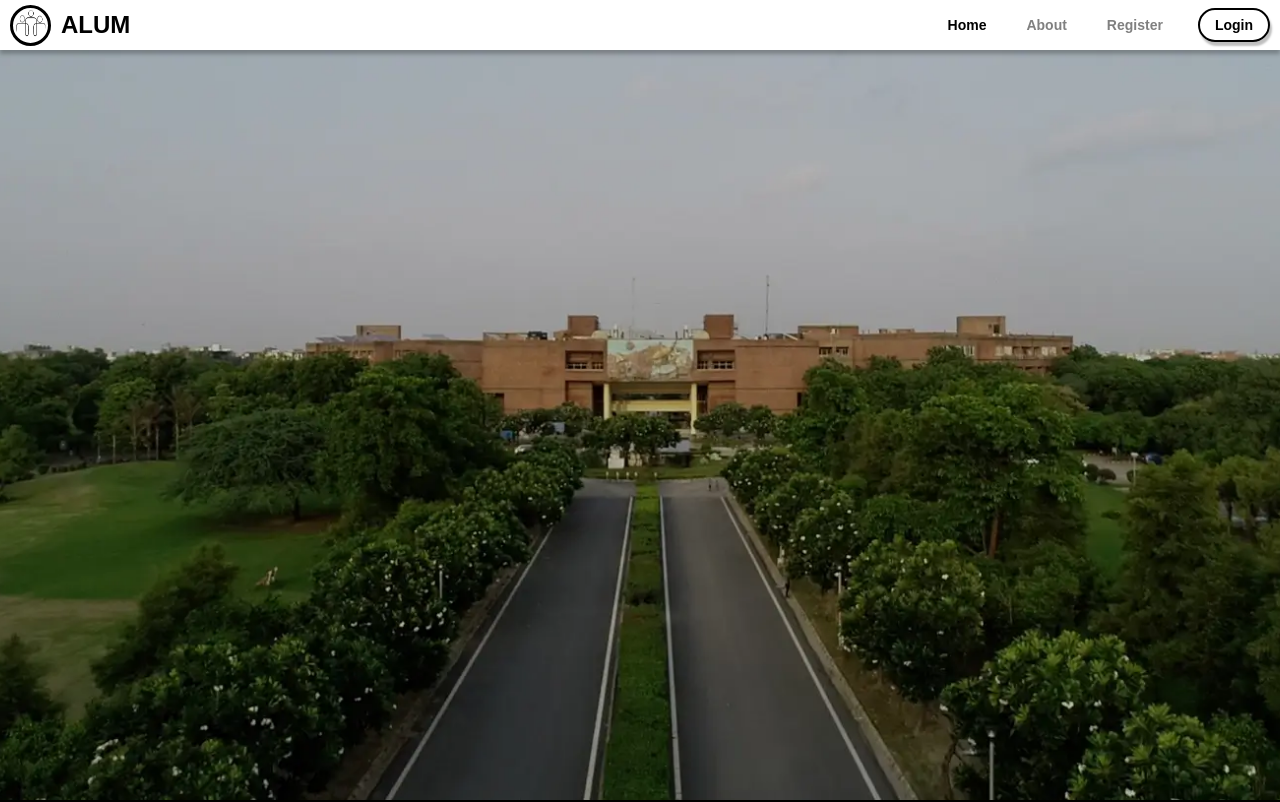
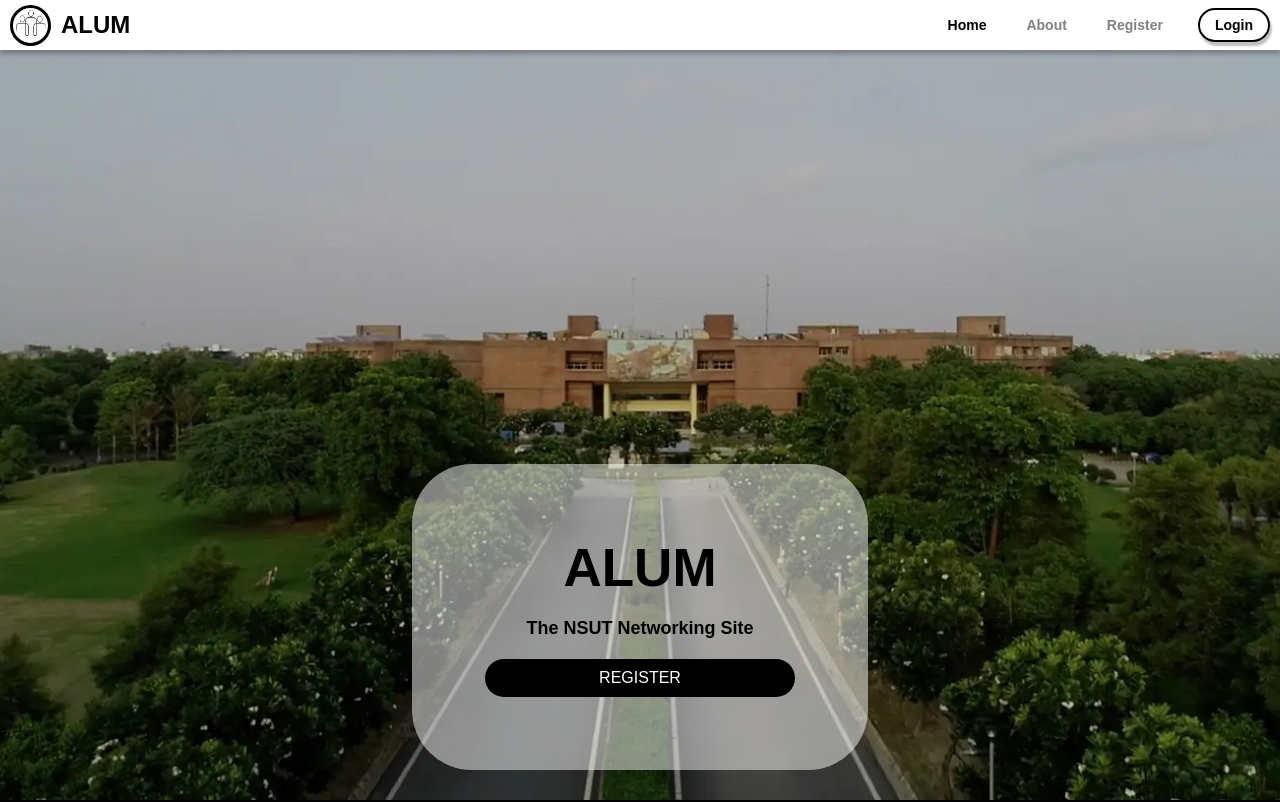
Before and after one commit to info-arnav/alum-updated, a Next.js app in the folder alum/: page / in a window 1280 px wide. Shown: the top 802 px of the page. Built offline with nearby package versions, Linux system fonts and the light colour scheme; no server answers.

Commit message:
Home page banner yo

```diff
--- a/alum/src/app/home.css
+++ b/alum/src/app/home.css
@@ -6,6 +6,37 @@
   background-size: cover;
   background-position: center;
   display: flex;
-  align-items: center;
+  align-items: flex-end;
   justify-content: center;
 }
+
+.content-container {
+  margin: 10px;
+  width: 100%;
+  max-width: 350px;
+  background-color: rgba(255, 255, 255, 0.493);
+  border-radius: 60px;
+  border: none;
+  text-align: center;
+  padding: 53px;
+  margin-bottom: 30px;
+}
+
+.content-container .title {
+  font-weight: 800;
+  margin: 20px;
+  font-size: 53px;
+}
+
+.content-container .content {
+  font-weight: bold;
+  font-size: 18px;
+}
+
+.content-container .button {
+  margin: 20px;
+  color: white;
+  background-color: black;
+  border-radius: 60px;
+  padding: 10px;
+}
--- a/alum/src/app/page.js
+++ b/alum/src/app/page.js
@@ -5,7 +5,11 @@ export default function Home() {
   return (
     <main>
       <div className="banner">
-        <div className="content-container"></div>
+        <div className="content-container">
+          <div className="title">ALUM</div>
+          <div className="content">The NSUT Networking Site</div>
+          <div className="button">REGISTER</div>
+        </div>
       </div>
     </main>
   );
```
